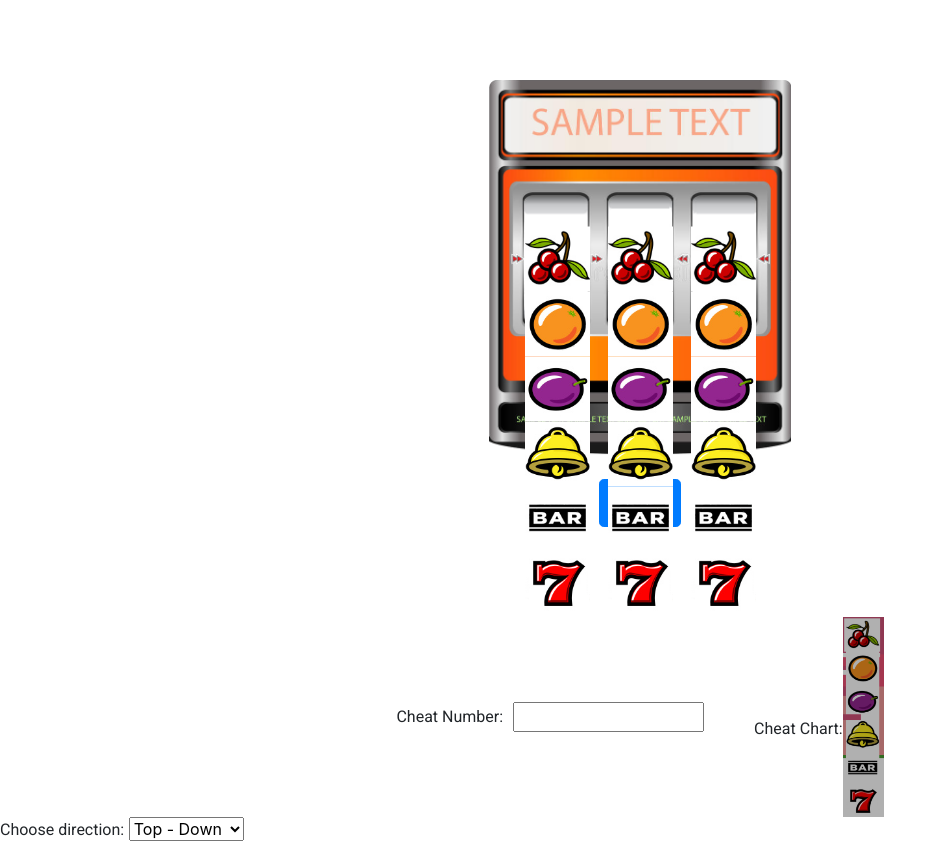
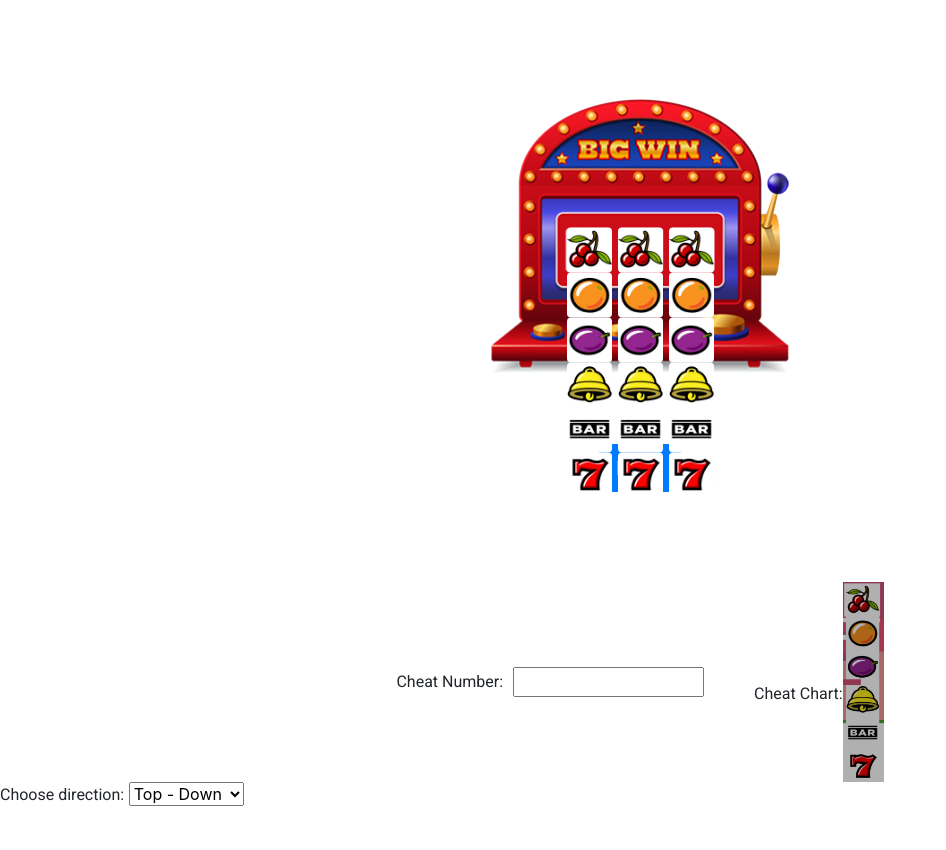
Before and after one commit to harsh-bhavsar-2001/backup-repo, a website built with webpack: page slot-machine/public/index.html in a window 1280 px wide. Shown: the whole page, without its empty margins (0-946 px from the left). After the commit the page ends 815 px from the top, so only its background shows below. Built offline with nearby package versions, Linux system fonts and the light colour scheme.

Commit message:
design fixes

```diff
--- a/slot-machine/public/index.html
+++ b/slot-machine/public/index.html
@@ -23,8 +23,8 @@
 <body style="height: 100;">
   <div class="position-relative"
     style="width: 302px;margin: auto; height: 100%; display: flex; justify-content: center; align-items: center; margin-top: 80px;">
-    <img src="./img/slot-machine-19052477.png" alt="" class="w-100">
-    <div class="game d-flex justify-content-center" style="gap: 18px;">
+    <img src="./img/slot.png" alt="" class="w-100">
+    <div class="game d-flex justify-content-center" style="gap: 6px;">
       <div id="casino1" class="slotMachine flex-shrink-0">
         <div class="slot slot1"></div>
         <div class="slot slot2"></div>
--- a/slot-machine/public/style.css
+++ b/slot-machine/public/style.css
@@ -55,8 +55,8 @@ h1 {
 }
 
 .slotMachine {
-  width: 65px;
-  height: 65px;
+  width: 45px;
+  height: 45px;
   /* border: 2.5px solid #cf5178; */
   /* display: inline-block; */
 }
@@ -77,9 +77,10 @@ h1 {
 }
 
 .slotMachine .slot {
-  height: 65px;
-  width: 65px;
-  /* background-position-x: 55%; */
+  height: 45px;
+  width: 45px;
+  border-radius: 4px;
+  /* background-posistion-x: 55%; */
   background-size: contain;
   background-repeat: no-repeat;
 }
@@ -115,5 +116,5 @@ h1 {
 .game {
   position: absolute;
   top: 50%;
-  transform: translateY(calc(-50% - 8px));
+  transform: translateY(-50%);
 }
```
Also changed, not shown: slot-machine/public/img/slot.png (added).
